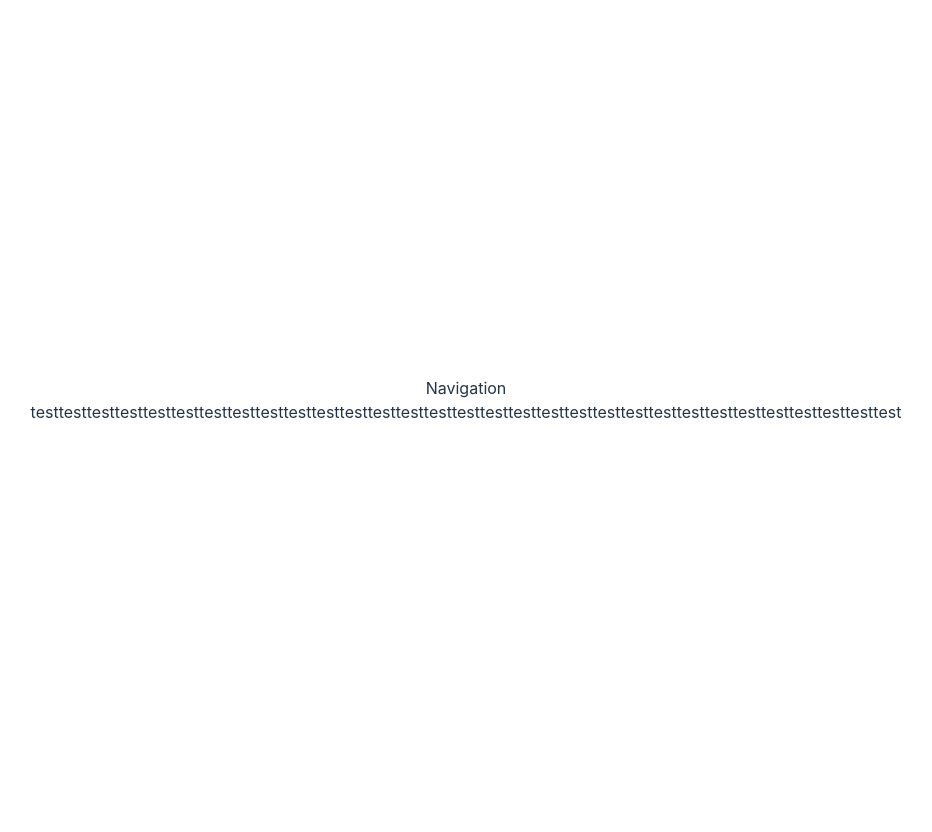
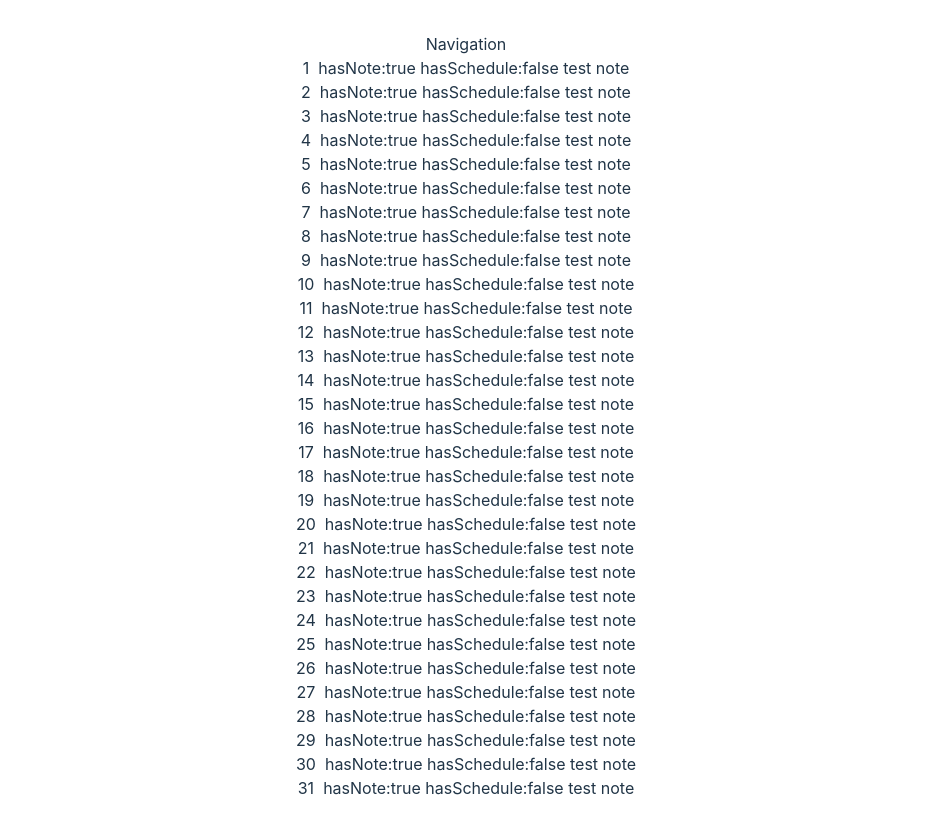
Before and after one commit to ELAGCode/Calendeer, a React (Vite) app: page / in a window 1280 px wide. Shown: the whole page, without its empty margins (174-1106 px from the left). Before the commit the page ends 800 px from the top, so only its background shows below. Built offline with nearby package versions, Linux system fonts and the light colour scheme.

Commit message:
Added more details to calendar cell. Added Edit Modal.

```diff
--- a/src/components/Calendar.tsx
+++ b/src/components/Calendar.tsx
@@ -4,28 +4,69 @@ export type calendarType = {
   props: string | any;
 };
 
+export type calendarCell = {
+  dayNumber: number;
+  hasSchedule: boolean;
+  hasNote: boolean;
+  note: {
+      text: string;
+  };
+  schedule: {
+      date: string;
+      details: {};
+  };
+};
+
 export type calendarCellObjectType = {
   currentMonthDays: number | undefined;
 };
 
-export const daysInMonth = (year: number, month: number) =>
+const daysInMonth = (year: number, month: number) =>
   new Date(year, month, 0).getDate();
 
-const Calendar: FC<calendarType> = () => {
-  const CalendarCellComponentFactory: FC<calendarCellObjectType> = ({currentMonthDays}) => {
-    if (typeof currentMonthDays === "number") {
-      const calendarCellObjects = Array(currentMonthDays).fill({
-        test: "test",
-      });
+const Calendar: FC<calendarType> = ({ }) => {
+
+
+  const CalendarCellComponentFactory: FC<calendarCellObjectType> = ({
+    currentMonthDays,
+  }) => {
+    if (currentMonthDays) {
+      // create cells of empty objects
+      const calendarCellObjects = Array(currentMonthDays).fill({});
+      const calendarCellObjectsFilled = calendarCellObjects.map(
+        (_cell, idx, _calendarCells) => {
+          return {
+            //0 based index -> calendar based index (1 based)
+            dayNumber: idx + 1,
+            hasSchedule: false,
+            hasNote: true,
+            note: { text: "test note" },
+            //if schedule is true then schedule will be read and processed
+            schedule: { date: "", details: {} },
+          };
+        }
+      );
+
       return (
-        <>
-          {calendarCellObjects.map((val) => {
-            return <>{val.test}</>;
+        <div>
+          {calendarCellObjectsFilled.map((cell: calendarCell, index) => {
+            return (
+              <div onClick={(e) => handleCalendarCellClick(e, index) } key={index}>
+                {cell.dayNumber} &nbsp;
+                {cell.hasNote ? "hasNote:true " : "hasNote:false "}
+                {cell.hasSchedule ? "hasSchedule:true " : "hasSchedule:false "}
+                {cell?.note?.text}
+              </div>
+            );
           })}
-        </>
+        </div>
       );
     } else return <></>;
   };
+
+  const handleCalendarCellClick = (e: any, index: number) => {
+    console.log(index)
+  }
 
   const [currentMonthDays, setCurrentMonthDays] = useState<number>();
 
@@ -33,7 +74,7 @@ const Calendar: FC<calendarType> = () => {
     const month = new Date().getMonth();
     const year = new Date().getFullYear();
     setCurrentMonthDays(daysInMonth(year, month));
-  }, [currentMonthDays]);
+  }, []);
 
   return (
     <div>
```
Also changed, not shown: src/components/EditCellModal.tsx (added, +9 -0 lines).
